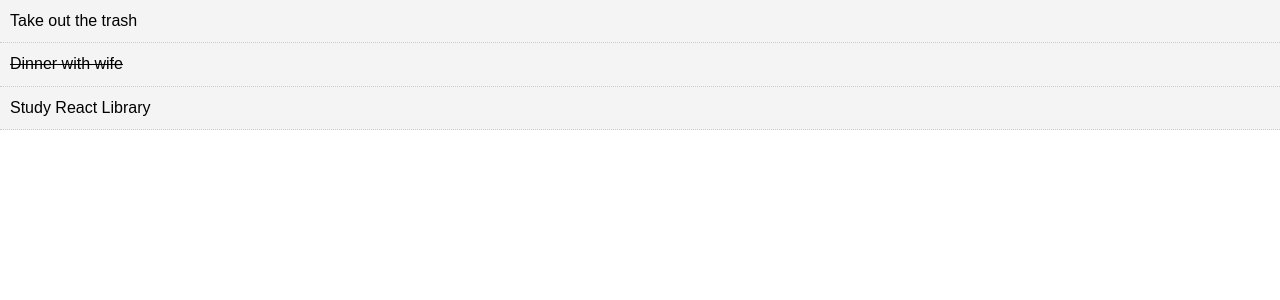
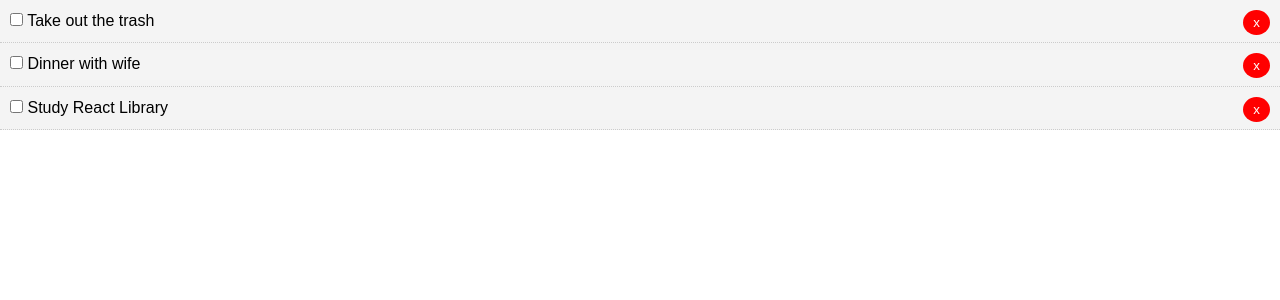
Before and after one commit to dgoldenone/todo, a React (Create React App) app: page / in a window 1280 px wide. Shown: the top 300 px of the page. Built offline with nearby package versions, Linux system fonts and the light colour scheme.

Commit message:
Third commit from laptop including delete feature

```diff
--- a/src/App.js
+++ b/src/App.js
@@ -46,7 +46,7 @@
       {
         id: 2,
         title: 'Dinner with wife',
-        completed: true
+        completed: false
       },
       {
         id: 3,
@@ -56,10 +56,25 @@
     ]
   }
 
+  //Toggle Complete
+  markComplete = (id) => {
+    this.setState({ todos: this.state.todos.map(todo => {
+      if(todo.id === id) {
+        todo.completed = !todo.completed
+      }
+      return todo;
+    })})
+  }
+
+  //Delete Todo
+  delTodo = (id) => {
+    this.setState({ todos: [...this.state.todos.filter(todo => todo.id !== id)]});
+  }
   render(){
     return (
       <div className="App">
-          <Todos todos={this.state.todos} />
+          <Todos todos={this.state.todos} markComplete = {this.markComplete}
+          delTodo = {this.delTodo} />
       </div>
     );
   }
--- a/src/components/TodoItem.js
+++ b/src/components/TodoItem.js
@@ -14,9 +14,14 @@
     }
 
     render() {
+        const {id, title} = this.props.todo;
         return (
             <div style = {this.getStyle()}>
-               <p>{this.props.todo.title}</p>
+               <p>
+                   <input type="checkbox" onChange={this.props.markComplete.bind(this, id)} /> {''}
+                   {title}
+                   <button onClick = {this.props.delTodo.bind(this, id)} style={btnStyle}>x</button>
+                </p>
             </div>
         )
     }
@@ -27,4 +32,14 @@
     todo: PropTypes.object.isRequired
 }
 
+const btnStyle = {
+    background: '#ff0000',
+    color: '#ffffff',
+    border: 'none',
+    padding: '5px 10px',
+    borderRadius: '50%',
+    cursor: 'pointer',
+    float: 'right'
+}
+
 export default TodoItem;
--- a/src/components/Todos.js
+++ b/src/components/Todos.js
@@ -13,9 +13,11 @@
 */
 
 class Todos extends Component {
+
   render() {
     return this.props.todos.map((todo) => (
-      <TodoItem key = {todo.id} todo = {todo}/>
+      <TodoItem key = {todo.id} todo = {todo} markComplete =
+      {this.props.markComplete} delTodo = {this.props.delTodo} />
     ));
   }
 }
```
